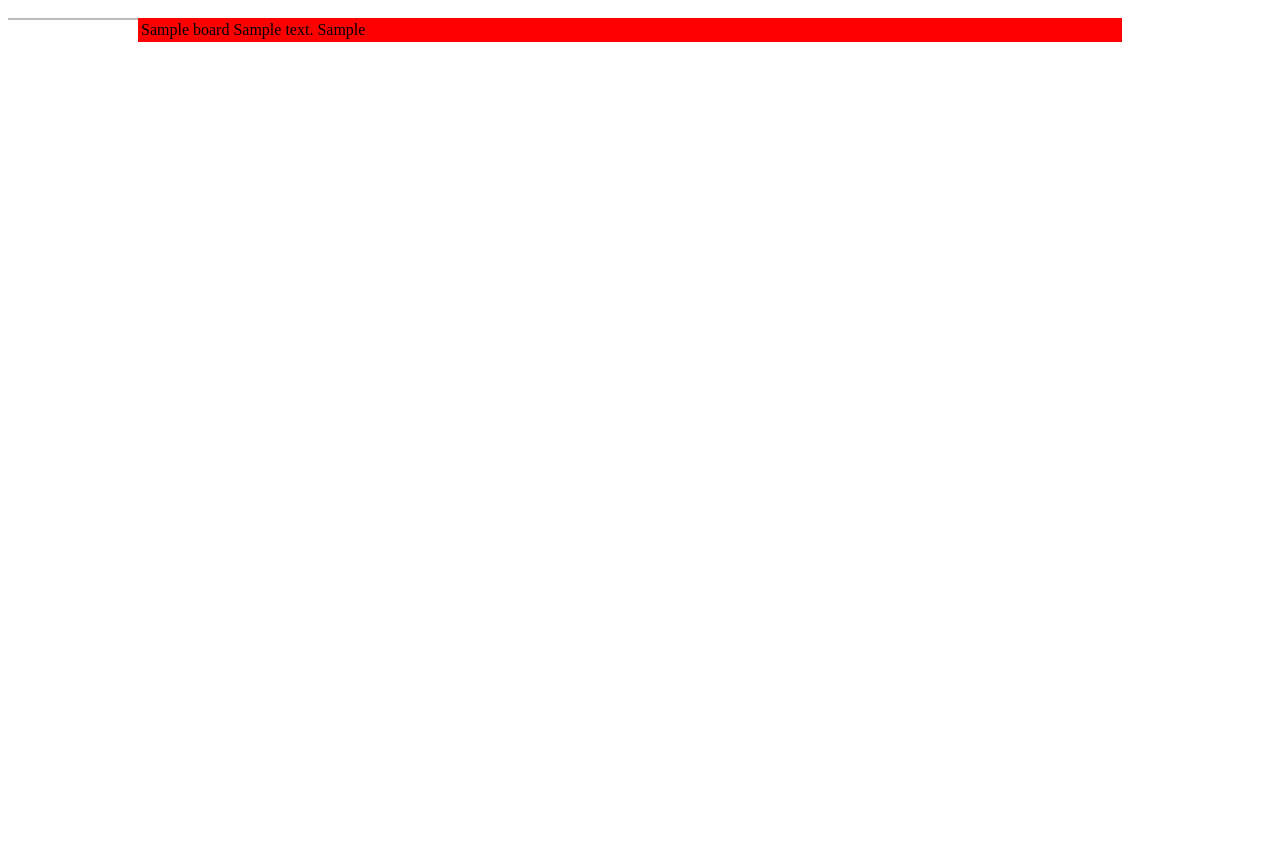
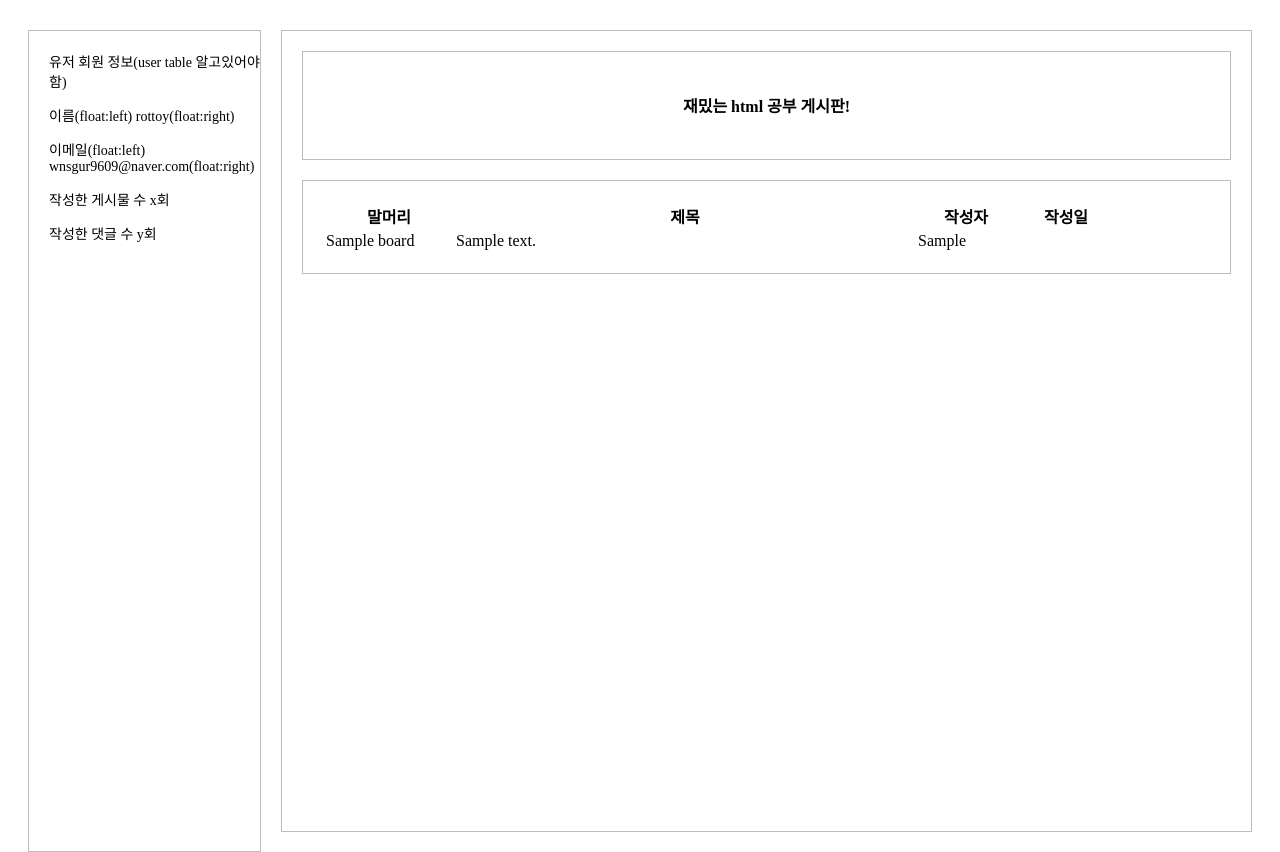
Before and after one commit to rottoy/Flask_SignUp_Project, a Flask app: page /main in a window 1280 px wide. Before the commit the page ends 42 px from the top, so only its background shows below. Run offline with Flask 2, Linux system fonts and the light colour scheme; the visitor is signed in with stand-in values (Sample User, id 1); tables that the repository leaves empty or names only in its code hold one stand-in row (values such as "Sample post").

Commit message:
메인 페이지 변경

```diff
--- a/app.py
+++ b/app.py
@@ -137,3 +137,5 @@ if __name__ == "__main__":
 	#html에 있는 {{}} 라던가 {% for %} 이런 문법은 어디에서 나오는 것인가요?
 	#서버와 클라이언트 간은 form으로 데이터를 교환해서 파싱하기가 쉬운데,
 	#데이터베이스에서 데이터를 파싱하려면 그냥 [0][1] 이렇게 요소 인덱스로 파싱해야되나요? 너무 주먹구구인데
+
+	#내부에서 갱신하려면 백엔드가 아닌 프론트에서 작업해야 하는데, 이는 귀찮음.
--- a/templates/main_page.html
+++ b/templates/main_page.html
@@ -3,39 +3,116 @@
     <head>
 
         <style>
+            html,body{
+                height: 100%;
+            }
+
             .board_layout
             {
+                display: flex;
                 padding-top: 10px;
+                height: 100%;
+                margin: 20px;
+                margin-bottom:0px;
             }
             .board_sidebar{
-                float: left;
+                flex-grow: 1;
                 top: 0;
                 left: 0;
                 border: 1px solid #bcbcbc;
-                width: 10vw;
+                width: 180px;
                 height: 100%;
-                display: block;
+                padding-top: 20px;
+                padding-left: 20px;
+                overflow: hidden;
+                font-size: 14px;
             }
             .board_frame
             {
-                display: block;
-                float:left;
+
+                flex-direction: column;
+                border: 1px solid #bcbcbc;
+                margin-left:20px;
+                flex-grow: 3;
+                height: 100%;
             }
+            .board_header
+            {
+                margin: 20px;
+                border: 1px solid #bcbcbc;
+                padding : 20px;
+                text-align: center;
+
+            }
+            .board_content
+            {
+                margin-bottom:0px;
+                margin: 20px;
+                padding : 20px;
+
+                border: 1px solid #bcbcbc;
+            }
+            .board_content table
+            {
+
+                table-layout: fixed;
+
+            }
+            .board_content table>tbody>tr:hover
+            {
+                text-decoration: underline;
+                cursor : pointer;
+            }
+
         </style>
     </head>
     <body>
-        <div class='board_layout'>
+        <div class='board_layout' >
             <div class=board_sidebar>
+               유저 회원 정보(user table 알고있어야함)
+               <p>이름(float:left) rottoy(float:right)</p>
+               <p>이메일(float:left) wnsgur9609@naver.com(float:right)</p>
+               <p>작성한 게시물 수 x회</p>
+               <p>작성한 댓글 수 y회</p>
             </div>
-            <div class=board_frame
-            style="background: red; width: 984px;"
+            <div class=board_frame >
 
-            >
+            <div class=board_header>
+                <h4>재밌는 html 공부 게시판!</h4>
+            </div>
+            <div class=board_content>
                 <table>
                     <colgroup>
+                     <col width="128px" />
+                     <col width="460px">
+                     <col width="98px" />
+                     <col width="98px" />
+                    </colgroup>
+                   <tbody>
 
-                    </colgroup>
-                    <tbody>
+                       <tr>
+                           <th>말머리</th> <th>제목</th> <th>작성자</th> <th>작성일</th>
+                       </tr>
+                       {% for board in boards %}
+                       <tr>
+                               <td>{{board[0]}}</td>
+                               <td>{{board[1]}}</td>
+                               <td>{{board[2]}}</td>
+                               <td>{{board[3]}}</td>
+                       </tr>
+                       {% endfor %}
+                       </tbody>
+                   </tbody>
+                </table>
+            </div>
+
+            </div>
+
+    </body>
+
+</html>
+<!--
+ <tbody>
                     {% for board in boards %}
                     <tr>
                         {% for attribute in board %}
@@ -44,9 +121,4 @@
                     </tr>
                     {% endfor %}
                     </tbody>
-                </table>
-            </div>
-
-    </body>
-
-</html>
+-->
```
